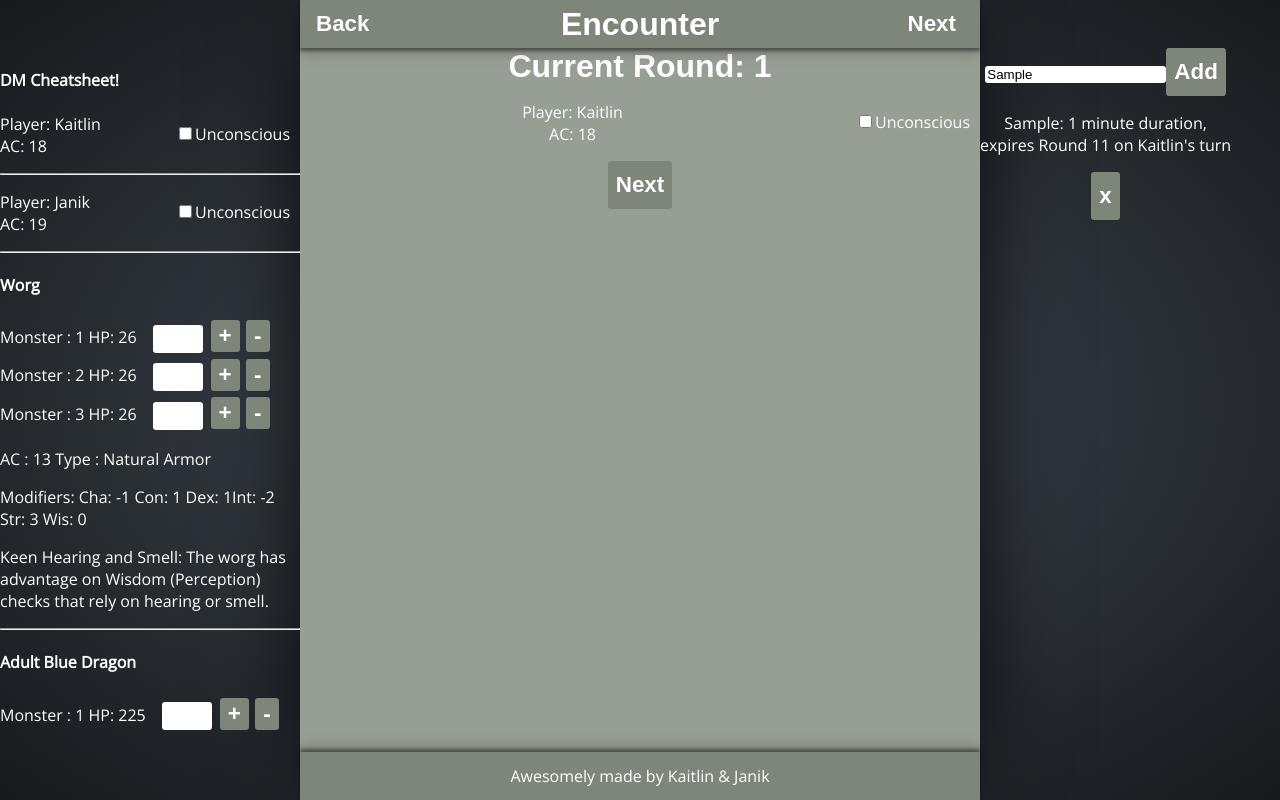
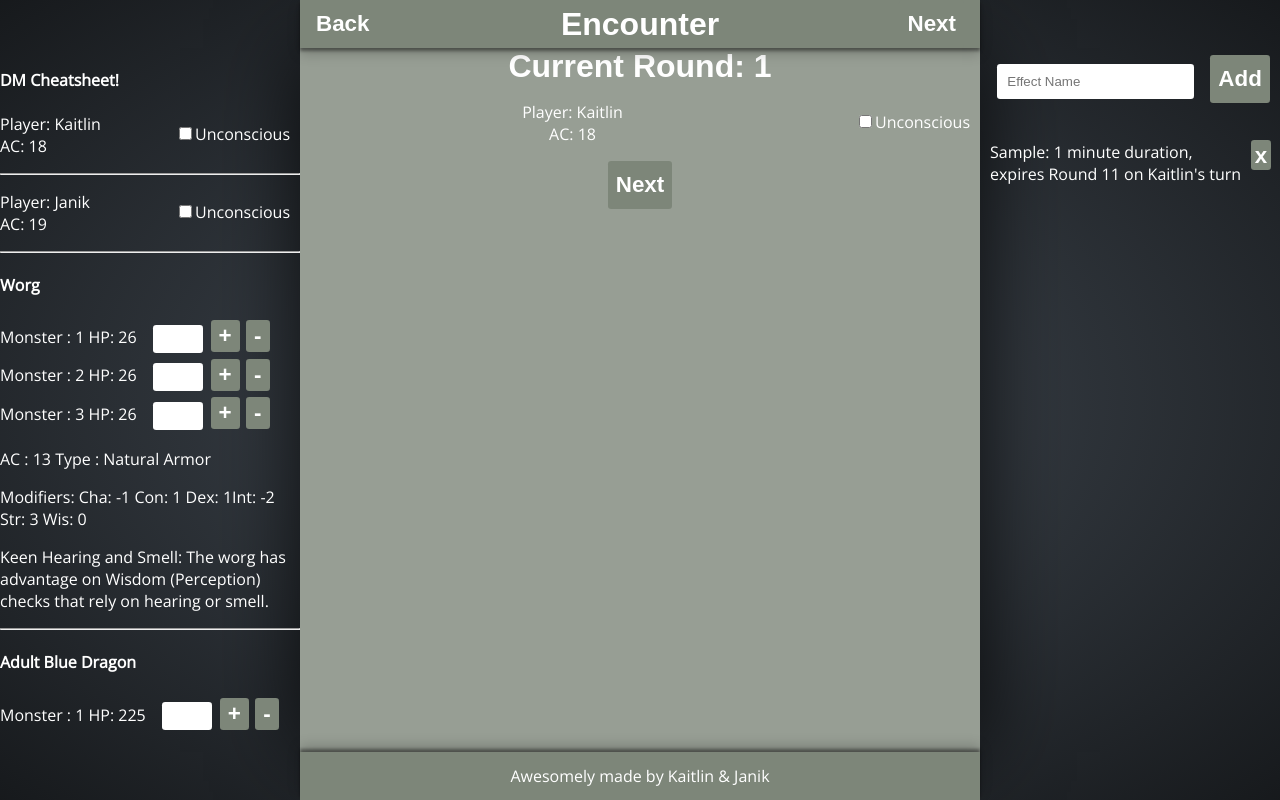
Before and after one commit to kaitlinthachuk/RollOrDie, a React (Create React App) app: page /Encounter in a window 1280 px wide. Both pictures are taken after typing "Sample" into the empty fields and a click on the button "Add". Built offline with nearby package versions, Linux system fonts and the light colour scheme; a web font is replaced by a local one.

Commit message:
Styled counter sidebar. Summary of work: *added scss file to style Counter sidebar *changed all affects to effects, whoops I mixed them up
Known Issues:
* when window is resized everything becomes a mess, sidebars and center
* portion do not behave correctly

```diff
--- a/src/components/Counter.jsx
+++ b/src/components/Counter.jsx
@@ -1,4 +1,5 @@
 import React, { Component } from 'react';
+import '../styles/Counter.scss';
 
 class Counter extends Component {
 //need functionality for adding and deleting Counter
@@ -16,9 +17,9 @@ deleteCounter(e){
   render() {
     return (
       <div className='round-counter'>
-        <p> {this.props.name}: 1 minute duration, <br/>
+        <p className = 'counter-text'> {this.props.name}: 1 minute duration, <br/>
         expires Round {this.props.roundExpire} on {this.props.turn_participant.name}'s turn </p>
-        <button className='button' onClick = {this.deleteCounter}>x</button>
+        <button className='round-counter-button' onClick = {this.deleteCounter}>x</button>
       </div>
     );
   }
--- a/src/components/RoundCounterManager.jsx
+++ b/src/components/RoundCounterManager.jsx
@@ -41,12 +41,13 @@ removeCounter(index){
 
 addCounter(e){
   e.preventDefault();
-  var affect_name = e.target.previousElementSibling.value;
+  var effect_name = e.target.previousElementSibling.value;
+  e.target.previousElementSibling.value = "";
   var set =  this.props.roundCount;
   var expires = this.props.roundCount + 10;
   var turn = this.props.currentParticipantIndex;
   var turn_participant = this.props.rankedList[this.props.currentParticipantIndex];
-  var counter = <Counter name = {affect_name} roundSet = {set}
+  var counter = <Counter name = {effect_name} roundSet = {set}
                   roundExpire = {expires}
                   turnExpire = {turn}
                   onClick = {this.removeCounter}
@@ -61,10 +62,10 @@ addCounter(e){
   render() {
     return (
       <div className = 'counter-form'>
-        <div className= "counter-input">
-        <input className = "counter-input" type="text" name="affect" placeholder="Affect Name"
+        <div className= "counters">
+        <input className = "counter-input" type="text" name="effect" placeholder="Effect Name"
           autocomplete="off"/>
-        <button className='button' onClick = {this.addCounter}>Add</button>
+        <button className='counter-add-button' onClick = {this.addCounter}>Add</button>
         </div>
         {this.state.counterList}
       </div>
--- /dev/null
+++ b/src/styles/Counter.scss
@@ -0,0 +1,26 @@
+@import 'vars';
+
+.round-counter{
+display: inline-flex;
+text-align: left;
+}
+
+.counter-input {
+  margin: 1rem;
+  padding: 10px;
+}
+
+.counter-add-button{
+  padding: 0.4rem;
+}
+
+.counter-text{
+  padding: 10px;
+}
+
+.round-counter-button{
+  padding: 0!important;
+  height: 30px;
+  width: 20px!important;
+  margin-top: 25px;
+}
```
